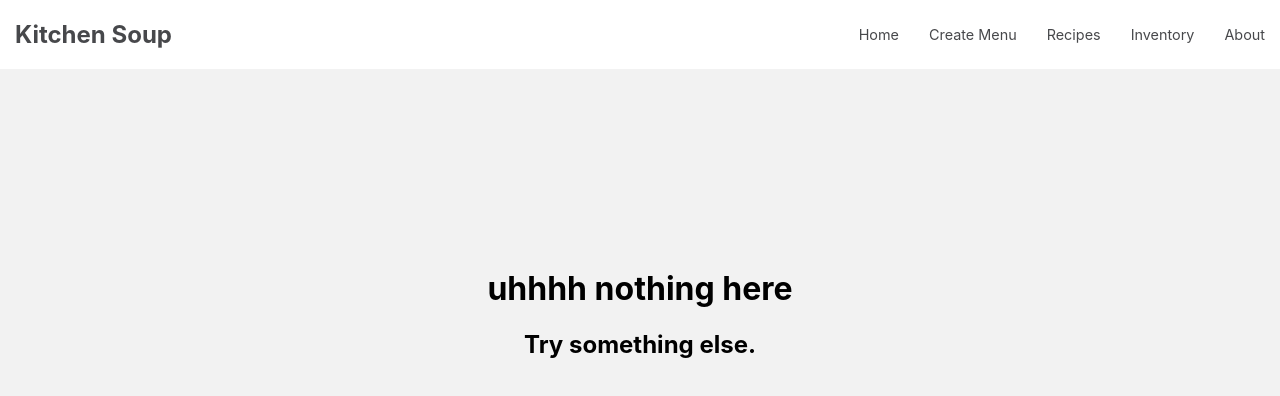
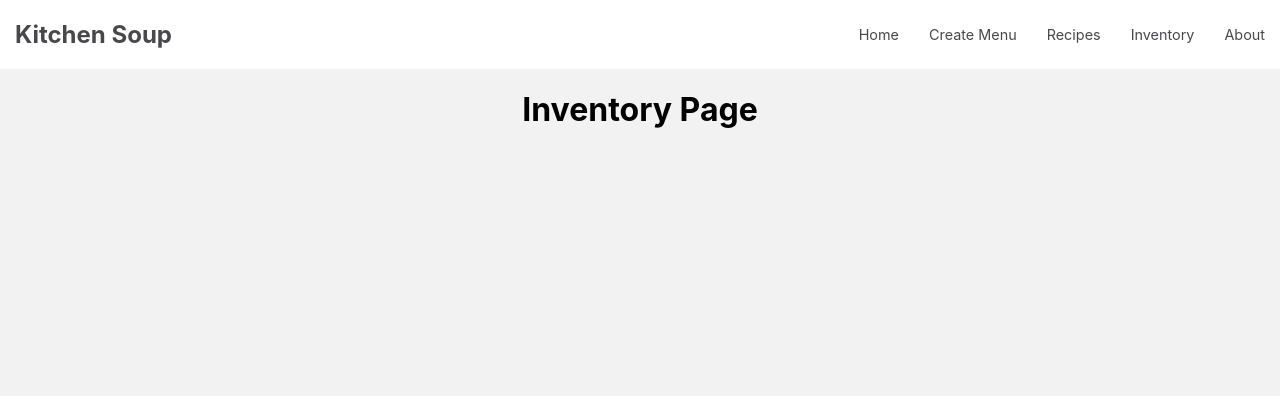
Before and after one commit to bmlunchbox/soup, a React (Create React App) app: page /inventory in a window 1280 px wide. Shown: the top 396 px of the page. Built offline with nearby package versions, Linux system fonts and the light colour scheme; the HTML template or start-up script is replaced by a standard one.

Commit message:
inventory and menu page boilerplate

```diff
--- a/src/App.js
+++ b/src/App.js
@@ -5,8 +5,11 @@ import createBrowserHistory from 'history/createBrowserHistory';
 
 import Navbar from '../src/components/Navbar';
 import Home from '../src/pages/home/home';
+
 import Recipe from '../src/pages/recipe/RecipePage';
 import NotFound from '../src/pages/notfound/notfound';
+import Inventory from '../src/pages/inventory/inventory';
+import Menu from '../src/pages/menu/menu';
 
 const browserHistory = createBrowserHistory();
 
@@ -20,6 +23,8 @@ export default class App extends Component {
                         <Switch>
                             <Route exact={true} path="/" component={Home}/>
                             <Route path="/recipe" component={Recipe}/>
+                            <Route path="/menu" component={Menu}/>
+                            <Route path="/inventory" component={Inventory}/>
                             <Route component={NotFound}/>
                         </Switch>
                     </div>
--- a/src/pages/inventory/inventory.js
+++ b/src/pages/inventory/inventory.js
@@ -0,0 +1,17 @@
+import React, {Component} from 'react';
+import './inventory.css';
+
+class Inventory extends Component {
+	constructor(props){
+		super(props);
+		this.state = {};
+	}
+
+	render(){
+		return(
+			<h1>Inventory Page</h1>
+		);
+	}
+}
+
+export default Inventory;
--- a/src/pages/menu/menu.js
+++ b/src/pages/menu/menu.js
@@ -0,0 +1,17 @@
+import React, {Component} from 'react';
+import './menu.css';
+
+class Menu extends Component {
+	constructor(props){
+		super(props);
+		this.state = {};
+	}
+
+	render(){
+		return(
+			<h1>Menu Page</h1>
+		);
+	}
+}
+
+export default Menu;
```
